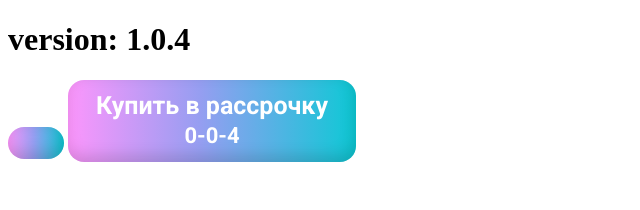
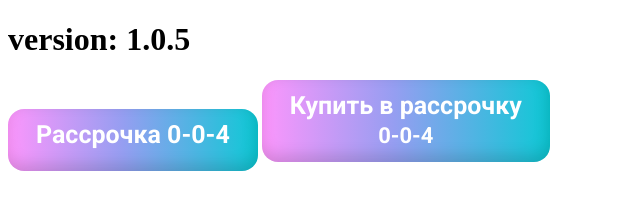
Before and after one commit to nurbekzhussip/bnpl-button, a plain HTML site: page index.html in a window 1280 px wide. Shown: the whole page, without its empty margins (0-640 px from the left). Drawn offline with Linux system fonts and the light colour scheme.

Commit message:
refactor: update html

```diff
--- a/index.html
+++ b/index.html
@@ -48,19 +48,16 @@
     <script type="text/javascript">
       alert(1)
         window.onload = function(){
-          alert(2)
+          var button = document.getElementById("bnplButton");
+          var dataValue = button.getAttribute("data-value");
+
+          alert(dataValue)
+
+          button.innerHTML = `<h6>Рассрочка 0-0-4</h6>`
         }
 
-        document.addEventListener("DOMContentLoaded", ()=>{
-          alert(3)
-        });
-
-        if (document.readyState != 'loading') {
-          alert(4)
-        }
-
-        // var button = document.getElementById("bnplButton");
-        // var dataValue = button.getAttribute("data-value");
+        //
+        //
 
         // if (Number(dataValue) < 200000) {
         //   button.style.display = "block";
@@ -82,7 +79,7 @@
         //   button.style.display = "none";
         // }
     </script>
-    <h1>version: 1.0.4</h1>
+    <h1>version: 1.0.5</h1>
     <button id="bnplButton" class="bnplButton" data-value="20000"></button>
     <button id="bnplButtonText" class="bnplButton">
       <h6>Купить в рассрочку</h6>
```
